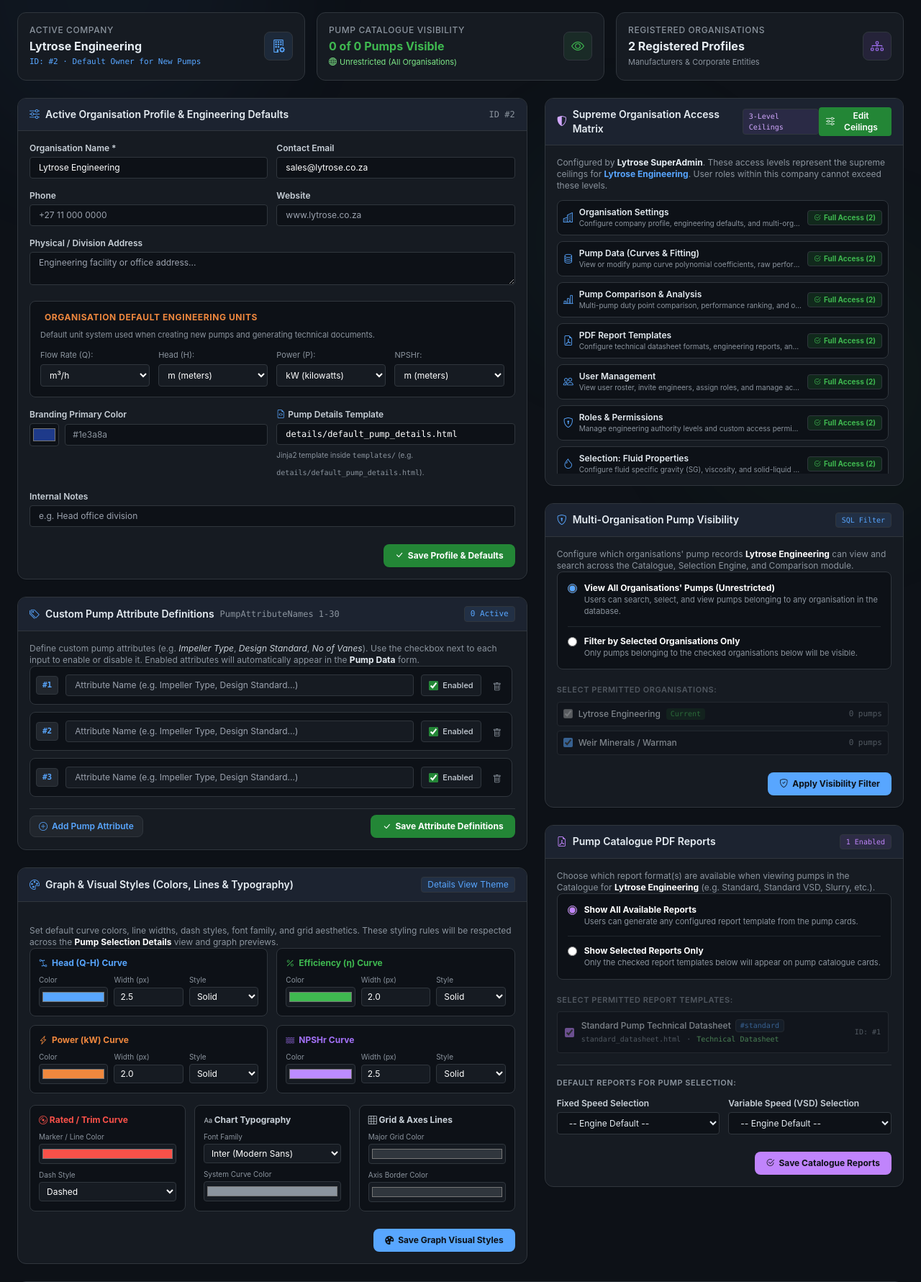
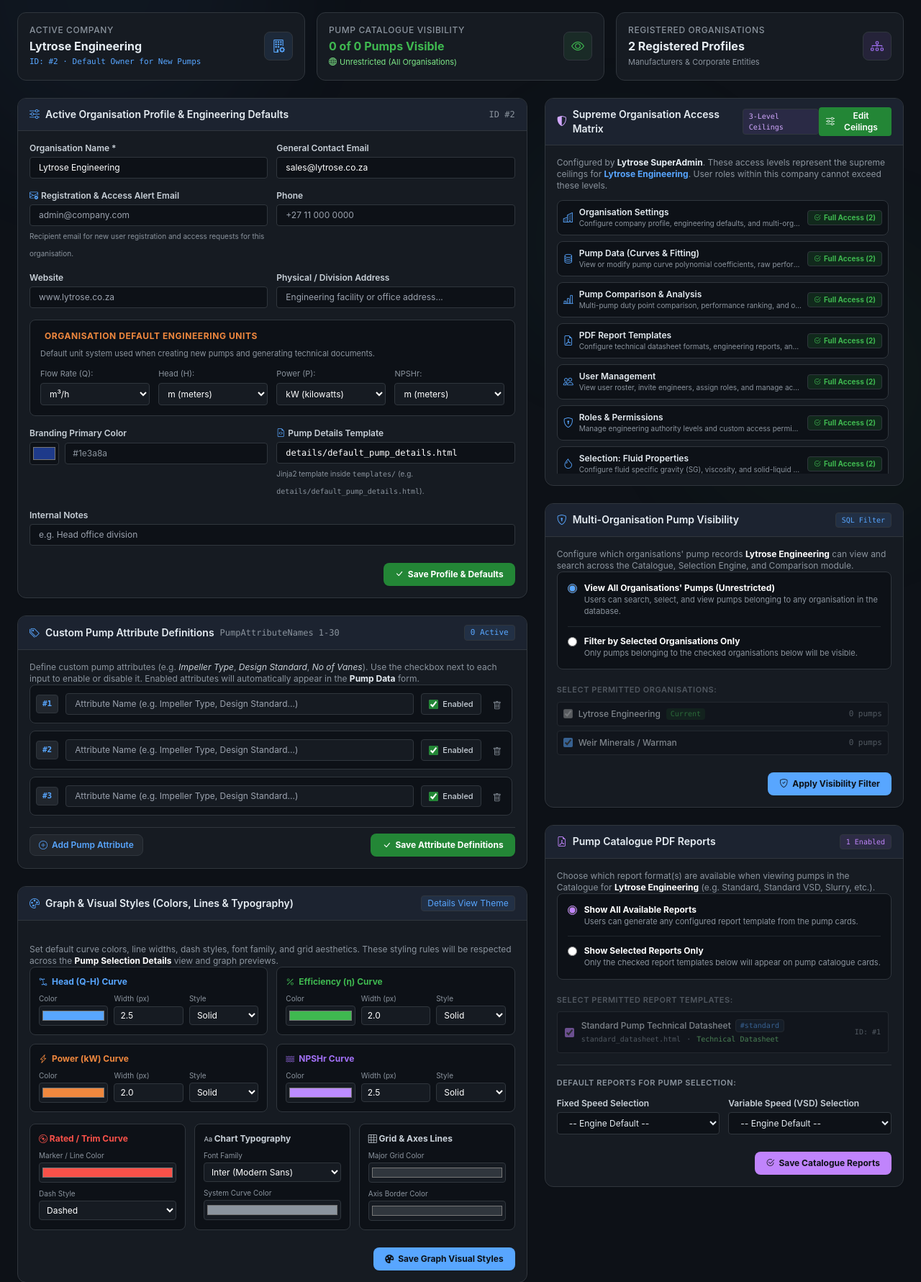
Before and after one commit to nevermabvuu/PumpMasterPro, a Flask app: page /organisations/settings in a window 1280 px wide. Shown: the part 145-1926 px from the top of the page at 72% size. Run offline with Flask 3, Linux system fonts and the light colour scheme; a user stored in the database is signed in; parts of the project's set-up code (start-up, migrations or seed data) failed here and were passed over; some libraries are stand-ins or nearby versions.

Commit message:
Hide active org badge for guest users and make registration alert email manageable per organisation

```diff
--- a/Pump-Master-Pro/pump-app/routes/auth.py
+++ b/Pump-Master-Pro/pump-app/routes/auth.py
@@ -49,10 +49,27 @@ def get_current_user():
 
 @auth_bp.app_context_processor
 def inject_current_user():
-    """Exposes 'current_user', 'ACCESS_MODULE_INFO', and admin notification email directly to all templates."""
+    """Exposes 'current_user', 'ACCESS_MODULE_INFO', and dynamic organisation admin notification email to all templates."""
+    user = get_current_user()
+    active_org = None
+    if user and user.org_profile:
+        active_org = user.org_profile
+    else:
+        try:
+            from utils import get_current_organisation
+            active_org = get_current_organisation()
+        except Exception:
+            active_org = None
+
+    org_alert_email = ''
+    if active_org:
+        org_alert_email = (getattr(active_org, 'admin_notification_email', '') or '').strip() or (active_org.contact_email or '').strip()
+
+    effective_email = org_alert_email or ADMIN_NOTIFICATION_EMAIL
+
     return {
-        'current_user': get_current_user(),
-        'admin_notification_email': ADMIN_NOTIFICATION_EMAIL,
+        'current_user': user,
+        'admin_notification_email': effective_email,
         'ACCESS_MODULE_INFO': ACCESS_MODULE_INFO
     }
 
@@ -289,14 +306,19 @@ def register():
 
         # Link to organisation if matched by company name
         matched_org = Organisation.query.filter(Organisation.name.ilike(f"%{company}%")).first() if company else None
+        target_email = None
         if matched_org:
             pending_user.organisation_id = matched_org.id
+            if getattr(matched_org, 'admin_notification_email', None) and matched_org.admin_notification_email.strip():
+                target_email = matched_org.admin_notification_email.strip()
+            elif matched_org.contact_email and matched_org.contact_email.strip():
+                target_email = matched_org.contact_email.strip()
 
         db.session.add(pending_user)
         db.session.commit()
 
-        # Send instant notification email to nevermabvuu@gmail.com
-        send_registration_request_notification(reg_req)
+        # Send instant notification email to designated organisation or system administrator
+        send_registration_request_notification(reg_req, target_email=target_email)
 
         return render_template('auth/register_success.html', reg_req=reg_req)
 
--- a/Pump-Master-Pro/pump-app/routes/organisations.py
+++ b/Pump-Master-Pro/pump-app/routes/organisations.py
@@ -114,6 +114,7 @@ def save_profile():
 
     current_org.name = name
     current_org.contact_email = request.form.get('contact_email', '').strip()
+    current_org.admin_notification_email = request.form.get('admin_notification_email', '').strip()
     current_org.phone = request.form.get('phone', '').strip()
     current_org.website = request.form.get('website', '').strip()
     current_org.address = request.form.get('address', '').strip()
@@ -280,6 +281,7 @@ def save_organisation():
 
     org.name = name
     org.contact_email = request.form.get('contact_email', '').strip()
+    org.admin_notification_email = request.form.get('admin_notification_email', '').strip()
     org.phone = request.form.get('phone', '').strip()
     org.website = request.form.get('website', '').strip()
     org.address = request.form.get('address', '').strip()
--- a/Pump-Master-Pro/pump-app/templates/auth/admin_roles.html
+++ b/Pump-Master-Pro/pump-app/templates/auth/admin_roles.html
@@ -80,7 +80,9 @@
         </div>
         <div>
           <div class="text-sm font-bold text-[#e6edf3]">{{ selected_org.name }}</div>
-          <div class="text-xs text-[#8b949e]">Organisation ID: #{{ selected_org.id }} · {{ roles|length }} Defined Role(s)</div>
+          <div class="text-xs text-[#8b949e]">
+            Organisation ID: #{{ selected_org.id }} &bull; {{ roles|length }} Defined Role(s) &bull; Registration Alerts: <span class="text-[#7ee787] font-mono">{{ selected_org.get_notification_email() }}</span>
+          </div>
         </div>
       </div>
       <div class="flex items-center gap-2">
--- a/Pump-Master-Pro/pump-app/templates/auth/admin_users.html
+++ b/Pump-Master-Pro/pump-app/templates/auth/admin_users.html
@@ -31,7 +31,7 @@
         </span>
       </div>
       <p class="text-xs text-[#8b949e] mt-1">
-        Provision engineering accounts, assign organisational roles, and control access permissions across the system.
+        Provision engineering accounts, assign organisational roles, and control access permissions. Registration alerts routed to <strong class="text-[#58a6ff]">{{ admin_notification_email }}</strong>.
       </p>
     </div>
 
--- a/Pump-Master-Pro/pump-app/templates/auth/login.html
+++ b/Pump-Master-Pro/pump-app/templates/auth/login.html
@@ -698,7 +698,7 @@
               <span>Request Online Access Registration &rarr;</span>
             </a>
             <div class="mt-3 text-[10px] text-[#6e7681]">
-              <span>Verified and authorized by <strong class="text-[#8b949e]">admin@pumpmasterpro.com</strong></span>
+              <span>Verified and authorized by <strong class="text-[#8b949e]">{{ admin_notification_email }}</strong></span>
             </div>
           </div>
 
--- a/Pump-Master-Pro/pump-app/templates/auth/register_request.html
+++ b/Pump-Master-Pro/pump-app/templates/auth/register_request.html
@@ -26,7 +26,7 @@
       <div>
         <h2 class="text-xl font-bold text-white tracking-tight">Request Online Access Registration</h2>
         <p class="text-xs text-[#8b949e] mt-1 leading-relaxed">
-          Submit your profile details below. Upon submission, an access request will be dispatched to the engineering administrator (<strong class="text-[#58a6ff]">admin@pumpmasterpro.com</strong>) for authorization.
+          Submit your profile details below. Upon submission, an access request will be dispatched to the engineering administrator (<strong class="text-[#58a6ff]">{{ admin_notification_email }}</strong>) for authorization.
         </p>
       </div>
     </div>
@@ -167,7 +167,7 @@
       <div class="p-3 rounded-lg bg-[#161b22] border border-[#30363d] text-[11px] text-[#8b949e] flex items-center gap-2.5">
         <i class="bi bi-send-check text-[#58a6ff] text-base shrink-0"></i>
         <span>
-          Clicking <strong>Submit Access Request</strong> will immediately send an alert email with your application to <strong class="text-[#e6edf3]">admin@pumpmasterpro.com</strong>.
+          Clicking <strong>Submit Access Request</strong> will immediately send an alert email with your application to <strong class="text-[#e6edf3]">{{ admin_notification_email }}</strong>.
         </span>
       </div>
 
--- a/Pump-Master-Pro/pump-app/templates/base.html
+++ b/Pump-Master-Pro/pump-app/templates/base.html
@@ -278,9 +278,10 @@
           <span>Debug</span>
         </a>
 
-        <!-- Active Organisation Badge: Linked only if user has access to organisation_settings -->
-        {% set can_view_org = current_user.can_access('organisation_settings') if current_user else True %}
-        {% set active_org_name = current_user.org_profile.name if (current_user and current_user.org_profile) else (current_org.name if current_org else 'Lytrose Engineering') %}
+        <!-- Active Organisation Badge: Shown only when user is logged in -->
+        {% if current_user %}
+        {% set can_view_org = current_user.can_access('organisation_settings') %}
+        {% set active_org_name = current_user.org_profile.name if current_user.org_profile else (current_org.name if current_org else 'Lytrose Engineering') %}
 
         {% if can_view_org %}
         <a href="{{ url_for('organisations.settings') }}"
@@ -295,6 +296,7 @@
           <span class="w-2 h-2 rounded-full bg-[#3fb950]/50"></span>
           <span>{{ active_org_name }}</span>
         </div>
+        {% endif %}
         {% endif %}
 
         <!-- User Authentication Widget -->
--- a/Pump-Master-Pro/pump-app/templates/organisations_settings.html
+++ b/Pump-Master-Pro/pump-app/templates/organisations_settings.html
@@ -123,25 +123,34 @@
               <input type="text" name="name" required class="w-full bg-[#0d1117] border border-[#30363d] rounded px-3 py-1.5 text-xs text-white focus:outline-none focus:border-[#58a6ff]" value="{{ current_org.name if current_org else '' }}">
             </div>
             <div>
-              <label class="block text-xs font-semibold text-[#c9d1d9] mb-1">Contact Email</label>
+              <label class="block text-xs font-semibold text-[#c9d1d9] mb-1">General Contact Email</label>
               <input type="email" name="contact_email" class="w-full bg-[#0d1117] border border-[#30363d] rounded px-3 py-1.5 text-xs text-white focus:outline-none focus:border-[#58a6ff]" value="{{ current_org.contact_email if current_org else '' }}" placeholder="engineering@company.com">
             </div>
           </div>
 
           <div class="grid grid-cols-1 md:grid-cols-2 gap-3">
             <div>
+              <label class="block text-xs font-semibold text-[#c9d1d9] mb-1">
+                <i class="bi bi-envelope-check text-[#58a6ff] me-1"></i>Registration &amp; Access Alert Email
+              </label>
+              <input type="email" name="admin_notification_email" class="w-full bg-[#0d1117] border border-[#30363d] rounded px-3 py-1.5 text-xs text-white focus:outline-none focus:border-[#58a6ff]" value="{{ current_org.admin_notification_email if current_org and current_org.admin_notification_email else '' }}" placeholder="admin@company.com">
+              <span class="text-[10px] text-[#8b949e]">Recipient email for new user registration and access requests for this organisation.</span>
+            </div>
+            <div>
               <label class="block text-xs font-semibold text-[#c9d1d9] mb-1">Phone</label>
               <input type="text" name="phone" class="w-full bg-[#0d1117] border border-[#30363d] rounded px-3 py-1.5 text-xs text-white focus:outline-none focus:border-[#58a6ff]" value="{{ current_org.phone if current_org else '' }}" placeholder="+27 11 000 0000">
             </div>
+          </div>
+
+          <div class="grid grid-cols-1 md:grid-cols-2 gap-3">
             <div>
               <label class="block text-xs font-semibold text-[#c9d1d9] mb-1">Website</label>
               <input type="text" name="website" class="w-full bg-[#0d1117] border border-[#30363d] rounded px-3 py-1.5 text-xs text-white focus:outline-none focus:border-[#58a6ff]" value="{{ current_org.website if current_org else '' }}" placeholder="www.lytrose.co.za">
             </div>
-          </div>
-
-          <div>
-            <label class="block text-xs font-semibold text-[#c9d1d9] mb-1">Physical / Division Address</label>
-            <textarea name="address" rows="2" class="w-full bg-[#0d1117] border border-[#30363d] rounded px-3 py-1.5 text-xs text-white focus:outline-none focus:border-[#58a6ff]" placeholder="Engineering facility or office address...">{{ current_org.address if current_org else '' }}</textarea>
+            <div>
+              <label class="block text-xs font-semibold text-[#c9d1d9] mb-1">Physical / Division Address</label>
+              <input type="text" name="address" class="w-full bg-[#0d1117] border border-[#30363d] rounded px-3 py-1.5 text-xs text-white focus:outline-none focus:border-[#58a6ff]" value="{{ current_org.address if current_org else '' }}" placeholder="Engineering facility or office address...">
+            </div>
           </div>
 
           <!-- Default Engineering Units for Organisation -->
@@ -789,6 +798,7 @@
           </div>
 
           {% if o.contact_email %}<p class="text-xs text-[#8b949e]"><i class="bi bi-envelope me-1.5"></i>{{ o.contact_email }}</p>{% endif %}
+          {% if o.admin_notification_email %}<p class="text-xs text-[#7ee787]"><i class="bi bi-envelope-check me-1.5"></i>Alerts: {{ o.admin_notification_email }}</p>{% endif %}
           {% if o.phone %}<p class="text-xs text-[#8b949e]"><i class="bi bi-telephone me-1.5"></i>{{ o.phone }}</p>{% endif %}
           {% if o.website %}<p class="text-xs text-[#58a6ff]"><i class="bi bi-globe me-1.5"></i>{{ o.website }}</p>{% endif %}
           {% if o.address %}<p class="text-xs text-[#8b949e] truncate"><i class="bi bi-geo-alt me-1.5"></i>{{ o.address }}</p>{% endif %}
@@ -835,6 +845,11 @@
       <div>
         <label class="block text-xs font-semibold text-[#c9d1d9] mb-1">Contact Email</label>
         <input type="email" name="contact_email" id="modal_org_email" class="w-full bg-[#0d1117] border border-[#30363d] rounded px-3 py-1.5 text-xs text-white focus:outline-none focus:border-[#58a6ff]" placeholder="info@company.com">
+      </div>
+      <div>
+        <label class="block text-xs font-semibold text-[#c9d1d9] mb-1">Registration Alert Email</label>
+        <input type="email" name="admin_notification_email" id="modal_org_alert_email" class="w-full bg-[#0d1117] border border-[#30363d] rounded px-3 py-1.5 text-xs text-white focus:outline-none focus:border-[#58a6ff]" placeholder="admin@company.com">
+        <span class="text-[10px] text-[#8b949e]">Recipient email for registration requests for this organisation.</span>
       </div>
       <div class="grid grid-cols-2 gap-2">
         <div>
@@ -1020,6 +1035,7 @@
     document.getElementById('modal_org_id').value = '';
     document.getElementById('modal_org_name').value = '';
     document.getElementById('modal_org_email').value = '';
+    document.getElementById('modal_org_alert_email').value = '';
     document.getElementById('modal_org_phone').value = '';
     document.getElementById('modal_org_website').value = '';
     document.getElementById('modal_org_address').value = '';
@@ -1034,6 +1050,7 @@
     document.getElementById('modal_org_id').value = o.id;
     document.getElementById('modal_org_name').value = o.name || '';
     document.getElementById('modal_org_email').value = o.contact_email || '';
+    document.getElementById('modal_org_alert_email').value = o.admin_notification_email || '';
     document.getElementById('modal_org_phone').value = o.phone || '';
     document.getElementById('modal_org_website').value = o.website || '';
     document.getElementById('modal_org_address').value = o.address || '';
```
Also changed, not shown: Pump-Master-Pro/pump-app/models.py (+10 -0 lines), Pump-Master-Pro/pump-app/services/email_service.py (+6 -4 lines), Pump-Master-Pro/scripts/add_admin_notification_email_column.py (added, +55 -0 lines), Pump-Master-Pro/pump-app/pumps.db.
